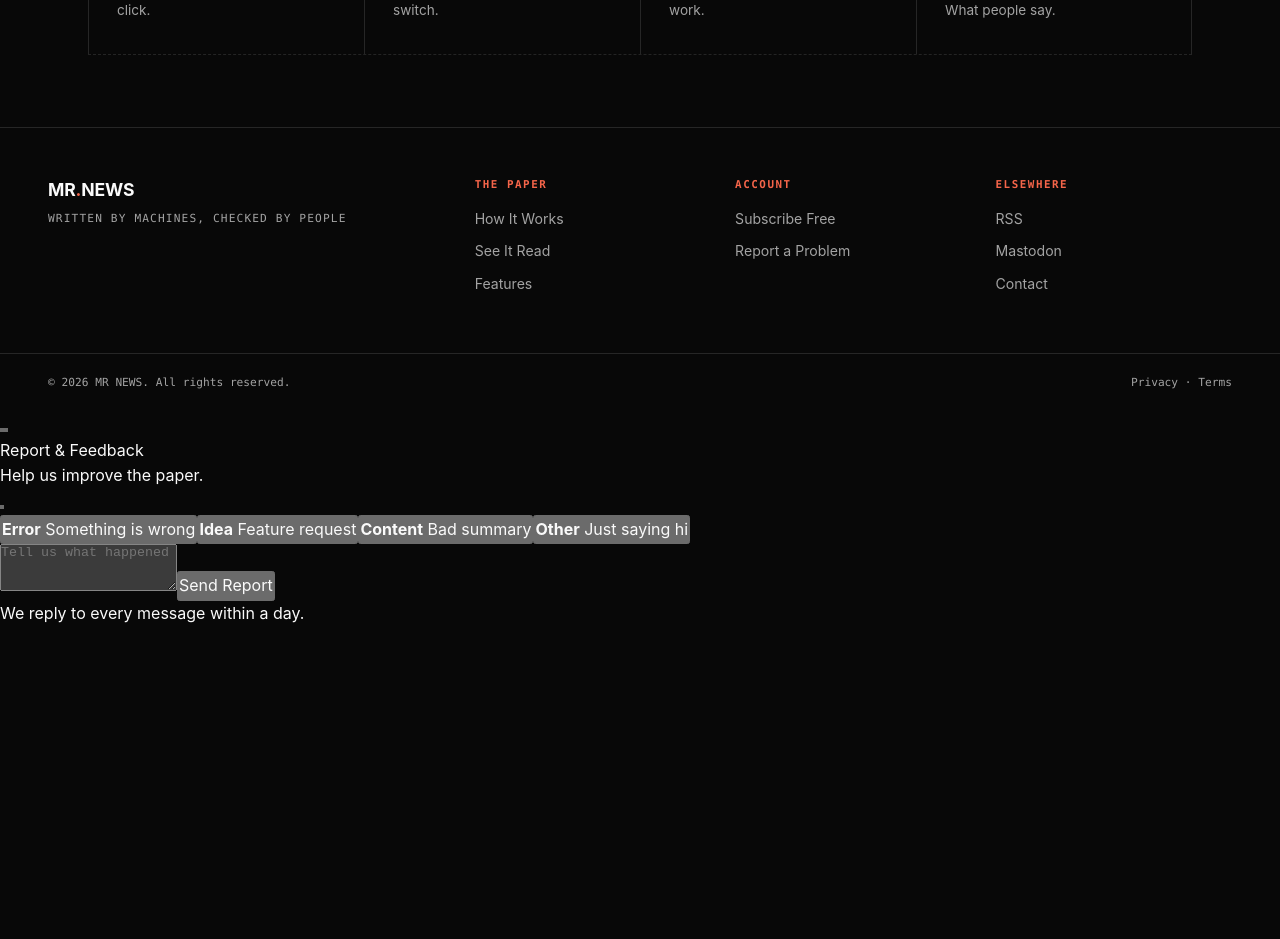
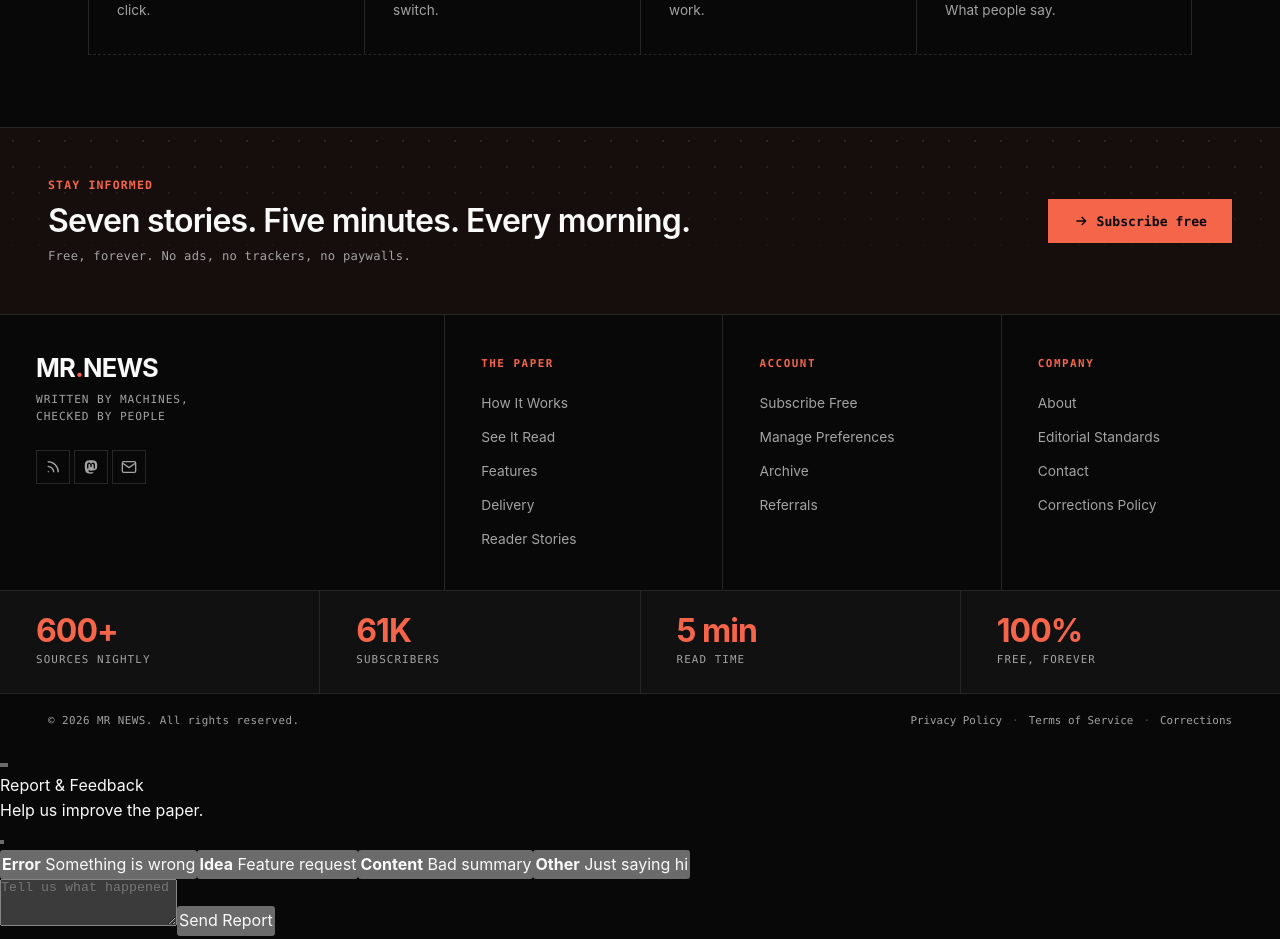
Before and after one commit to XY-COMBINATOR/mr-news, a Next.js app: page / in a window 1280 px wide. Shown: the part 4300-5239 px from the top of the page. Before the commit the page ends 4926 px from the top, so only its background shows below. Built offline with nearby package versions, Linux system fonts and the light colour scheme; no server answers; a web font is replaced by a local one.

Commit message:
feat(footer): premium footer with CTA strip, 4-col nav grid, stats, social icons, legal bar

```diff
--- a/app/page.tsx
+++ b/app/page.tsx
@@ -358,36 +358,120 @@ export default function HomePage() {
       </main>
 
       {/* FOOTER */}
-      <footer>
-        <div className="foot">
-          <div>
-            <p className="foot__brand">MR<span>.</span>NEWS</p>
-            <p className="foot__tag">Written by machines, checked by people</p>
+      <footer className="foot">
+
+        {/* ── TOP: Newsletter CTA strip ── */}
+        <div className="foot-cta">
+          <div className="foot-cta__inner">
+            <div className="foot-cta__copy">
+              <p className="foot-cta__label">Stay informed</p>
+              <h2 className="foot-cta__title">Seven stories. Five minutes. Every morning.</h2>
+              <p className="foot-cta__desc">Free, forever. No ads, no trackers, no paywalls.</p>
+            </div>
+            <Link href="/login" className="btn btn-primary foot-cta__btn" id="footSubscribe">
+              <svg viewBox="0 0 24 24" fill="none" stroke="currentColor" strokeWidth="2" width="16" height="16" aria-hidden="true"><path d="M5 12h13M13 6l6 6-6 6" /></svg>
+              Subscribe free
+            </Link>
           </div>
-          <div className="foot__cols">
-            <div className="foot__col">
-              <h4>The Paper</h4>
-              <a href="#how">How It Works</a>
-              <a href="#demo">See It Read</a>
-              <a href="#features">Features</a>
-            </div>
-            <div className="foot__col">
-              <h4>Account</h4>
-              <Link href="/login">Subscribe Free</Link>
-              <a href="#" id="footReport">Report a Problem</a>
-            </div>
-            <div className="foot__col">
-              <h4>Elsewhere</h4>
-              <a href="#">RSS</a>
-              <a href="#">Mastodon</a>
-              <a href="#">Contact</a>
+        </div>
+
+        {/* ── MID: 4-col nav grid ── */}
+        <div className="foot-grid">
+          {/* Brand cell */}
+          <div className="foot-grid__brand">
+            <p className="foot-brand">
+              <span className="foot-brand__mr">MR</span>
+              <span className="foot-brand__dot">.</span>
+              <span className="foot-brand__news">NEWS</span>
+            </p>
+            <p className="foot-brand__tag">Written by machines,<br />checked by people</p>
+            <div className="foot-socials">
+              <a href="#" className="foot-social" aria-label="RSS feed">
+                <svg viewBox="0 0 24 24" fill="none" stroke="currentColor" strokeWidth="2" width="16" height="16" aria-hidden="true">
+                  <path d="M4 11a9 9 0 0 1 9 9" />
+                  <path d="M4 4a16 16 0 0 1 16 16" />
+                  <circle cx="5" cy="19" r="1" fill="currentColor" stroke="none" />
+                </svg>
+              </a>
+              <a href="#" className="foot-social" aria-label="Mastodon">
+                <svg viewBox="0 0 24 24" fill="currentColor" width="16" height="16" aria-hidden="true">
+                  <path d="M21.327 8.566c0-4.339-2.843-5.61-2.843-5.61-1.433-.658-3.894-.935-6.451-.956h-.063c-2.557.021-5.016.298-6.45.956 0 0-2.843 1.272-2.843 5.61 0 .993-.019 2.181.012 3.441.103 4.243.778 8.425 4.701 9.463 1.809.479 3.362.579 4.612.51 2.268-.126 3.542-.809 3.542-.809l-.075-1.646s-1.621.511-3.441.449c-1.804-.062-3.707-.194-3.999-2.409a4.523 4.523 0 0 1-.04-.621s1.77.433 4.014.536c1.372.063 2.658-.08 3.965-.236 2.506-.299 4.688-1.843 4.962-3.254.434-2.223.398-5.424.398-5.424zm-3.353 5.59h-2.081V9.057c0-1.075-.452-1.62-1.357-1.62-1 0-1.501.647-1.501 1.927v2.791h-2.069V9.364c0-1.28-.501-1.927-1.502-1.927-.905 0-1.357.546-1.357 1.62v5.099H6.026V8.903c0-1.074.273-1.927.823-2.558.566-.631 1.307-.955 2.228-.955 1.065 0 1.872.409 2.405 1.228l.518.869.519-.869c.533-.819 1.34-1.228 2.405-1.228.92 0 1.662.324 2.228.955.549.631.822 1.484.822 2.558v5.253z" />
+                </svg>
+              </a>
+              <a href="#" className="foot-social" aria-label="Contact us">
+                <svg viewBox="0 0 24 24" fill="none" stroke="currentColor" strokeWidth="2" width="16" height="16" aria-hidden="true">
+                  <path d="M4 4h16c1.1 0 2 .9 2 2v12c0 1.1-.9 2-2 2H4c-1.1 0-2-.9-2-2V6c0-1.1.9-2 2-2z" />
+                  <polyline points="22,6 12,13 2,6" />
+                </svg>
+              </a>
             </div>
           </div>
+
+          {/* Nav cols */}
+          <div className="foot-col">
+            <h3 className="foot-col__head">The Paper</h3>
+            <nav aria-label="Footer: The Paper">
+              <a href="#how" className="foot-col__link">How It Works</a>
+              <a href="#demo" className="foot-col__link">See It Read</a>
+              <a href="#features" className="foot-col__link">Features</a>
+              <a href="#delivery" className="foot-col__link">Delivery</a>
+              <a href="#voices" className="foot-col__link">Reader Stories</a>
+            </nav>
+          </div>
+
+          <div className="foot-col">
+            <h3 className="foot-col__head">Account</h3>
+            <nav aria-label="Footer: Account">
+              <Link href="/login" className="foot-col__link">Subscribe Free</Link>
+              <a href="#subscribe" className="foot-col__link">Manage Preferences</a>
+              <a href="#" className="foot-col__link">Archive</a>
+              <a href="#" className="foot-col__link">Referrals</a>
+            </nav>
+          </div>
+
+          <div className="foot-col">
+            <h3 className="foot-col__head">Company</h3>
+            <nav aria-label="Footer: Company">
+              <a href="#" className="foot-col__link">About</a>
+              <a href="#" className="foot-col__link">Editorial Standards</a>
+              <a href="#" className="foot-col__link">Contact</a>
+              <a href="#" className="foot-col__link">Corrections Policy</a>
+            </nav>
+          </div>
         </div>
-        <p className="foot__bottom">
-          <span>&copy; {new Date().getFullYear()} MR NEWS. All rights reserved.</span>
-          <span><a href="#">Privacy</a> &middot; <a href="#">Terms</a></span>
-        </p>
+
+        {/* ── STATS ROW ── */}
+        <div className="foot-stats">
+          <div className="foot-stat">
+            <span className="foot-stat__n">600+</span>
+            <span className="foot-stat__l">Sources nightly</span>
+          </div>
+          <div className="foot-stat">
+            <span className="foot-stat__n">61K</span>
+            <span className="foot-stat__l">Subscribers</span>
+          </div>
+          <div className="foot-stat">
+            <span className="foot-stat__n">5 min</span>
+            <span className="foot-stat__l">Read time</span>
+          </div>
+          <div className="foot-stat">
+            <span className="foot-stat__n">100%</span>
+            <span className="foot-stat__l">Free, forever</span>
+          </div>
+        </div>
+
+        {/* ── BOTTOM BAR ── */}
+        <div className="foot-bar">
+          <span className="foot-bar__copy">&copy; {new Date().getFullYear()} MR NEWS. All rights reserved.</span>
+          <div className="foot-bar__links">
+            <a href="#">Privacy Policy</a>
+            <span aria-hidden="true">&middot;</span>
+            <a href="#">Terms of Service</a>
+            <span aria-hidden="true">&middot;</span>
+            <a href="#">Corrections</a>
+          </div>
+        </div>
+
       </footer>
 
       <ReportPanelModal />
--- a/styles/style.css
+++ b/styles/style.css
@@ -638,39 +638,166 @@ h1,h2,h3 { text-wrap: balance; }
 }
 
 /* ================================================================
-   FOOTER
+   FOOTER — PREMIUM
    ================================================================ */
 .foot {
   border-top: 1px solid var(--border);
+  background: var(--bg-page);
+}
+
+/* ── CTA STRIP ── */
+.foot-cta {
+  border-bottom: 1px solid var(--border);
+  background: color-mix(in srgb, var(--acc) 6%, var(--bg-page));
   padding: 48px;
+  position: relative;
+  overflow: hidden;
+}
+/* dot-grid behind CTA */
+.foot-cta::before {
+  content: '';
+  position: absolute; inset: 0; z-index: 0; pointer-events: none;
+  background-image: radial-gradient(var(--chart) 1px, transparent 1.5px);
+  background-size: 26px 26px;
+  mask-image: linear-gradient(#000, #0000 80%);
+  -webkit-mask-image: linear-gradient(#000, #0000 80%);
+}
+.foot-cta__inner {
+  position: relative; z-index: 1;
+  display: flex;
+  align-items: center;
+  justify-content: space-between;
+  gap: 40px;
+  max-width: var(--content-max);
+  margin: 0 auto;
+  flex-wrap: wrap;
+}
+.foot-cta__copy { display: flex; flex-direction: column; gap: 8px; }
+.foot-cta__label {
+  font-family: var(--f-mono); font-size: .72rem; font-weight: 600;
+  letter-spacing: .1em; text-transform: uppercase; color: var(--acc);
+}
+.foot-cta__title {
+  font-family: var(--f-display);
+  font-size: clamp(1.3rem, 2.8vw, 2rem);
+  font-weight: 600; letter-spacing: -.025em;
+  color: var(--text-1); line-height: 1.12;
+}
+.foot-cta__desc {
+  font-family: var(--f-mono); font-size: .76rem;
+  color: var(--text-3); letter-spacing: .02em;
+}
+.foot-cta__btn { flex-shrink: 0; }
+@media (width <= 640px) { .foot-cta { padding: 36px 20px; } .foot-cta__inner { flex-direction: column; align-items: flex-start; } }
+
+/* ── 4-COL GRID ── */
+.foot-grid {
   display: grid;
-  grid-template-columns: 1fr 2fr;
-  gap: 48px;
+  grid-template-columns: 1.6fr 1fr 1fr 1fr;
+  border-bottom: 1px solid var(--border);
 }
-@media (width <= 720px) { .foot { grid-template-columns: 1fr; padding: 32px 20px; gap: 32px; } }
+@media (width <= 860px)  { .foot-grid { grid-template-columns: 1fr 1fr; } }
+@media (width <= 480px)  { .foot-grid { grid-template-columns: 1fr; } }
 
-.foot__brand {
-  font-family: var(--f-display); font-size: 1.1rem; font-weight: 700;
-  letter-spacing: -.01em; color: var(--text-1); margin-bottom: 6px;
+.foot-grid__brand,
+.foot-col {
+  padding: 40px 36px;
+  border-right: 1px solid var(--border);
 }
-.foot__brand span { color: var(--acc); }
-.foot__tag {
-  font-family: var(--f-mono); font-size: .7rem; letter-spacing: .1em;
-  text-transform: uppercase; color: var(--text-3);
+.foot-col:last-child { border-right: 0; }
+@media (width <= 860px) {
+  .foot-grid__brand { grid-column: 1 / -1; border-right: 0; border-bottom: 1px solid var(--border); }
+  .foot-col:nth-child(odd) { border-right: 1px solid var(--border); }
+  .foot-col:nth-child(even) { border-right: 0; }
 }
-.foot__cols { display: grid; grid-template-columns: repeat(3, 1fr); gap: 24px; }
-@media (width <= 480px) { .foot__cols { grid-template-columns: 1fr 1fr; } }
-.foot__col h4 { font-family: var(--f-mono); font-size: .68rem; letter-spacing: .14em; text-transform: uppercase; color: var(--acc); margin-bottom: 14px; }
-.foot__col a { display: block; font-size: .88rem; color: var(--text-3); margin-bottom: 10px; transition: color var(--dur-ui); }
-.foot__col a:hover { color: var(--text-1); }
-.foot__bottom {
-  border-top: 1px solid var(--border); padding: 20px 48px;
-  display: flex; justify-content: space-between; flex-wrap: wrap; gap: 12px;
-  font-family: var(--f-mono); font-size: .7rem; color: var(--text-3);
+@media (width <= 480px) {
+  .foot-grid__brand, .foot-col { border-right: 0; border-bottom: 1px solid var(--border); padding: 28px 20px; }
+  .foot-col:last-child { border-bottom: 0; }
 }
-@media (width <= 720px) { .foot__bottom { padding: 16px 20px; } }
-.foot__bottom a { color: var(--text-3); transition: color var(--dur-ui); }
-.foot__bottom a:hover { color: var(--acc); }
+
+/* brand cell */
+.foot-brand {
+  font-family: var(--f-display);
+  font-size: 1.6rem; font-weight: 700;
+  letter-spacing: -.03em; line-height: 1;
+  margin-bottom: 10px;
+}
+.foot-brand__mr   { color: var(--text-1); }
+.foot-brand__dot  { color: var(--acc); }
+.foot-brand__news { color: var(--text-1); }
+.foot-brand__tag {
+  font-family: var(--f-mono); font-size: .7rem;
+  letter-spacing: .08em; text-transform: uppercase;
+  color: var(--text-3); line-height: 1.6; margin-bottom: 24px;
+}
+.foot-socials {
+  display: flex; gap: 4px;
+}
+.foot-social {
+  display: inline-flex; align-items: center; justify-content: center;
+  width: 34px; height: 34px;
+  border: 1px solid var(--border);
+  color: var(--text-3);
+  transition: border-color var(--dur-ui), color var(--dur-ui), background var(--dur-ui);
+}
+.foot-social:hover {
+  border-color: var(--acc); color: var(--acc);
+  background: color-mix(in srgb, var(--acc) 8%, transparent);
+}
+
+/* nav cols */
+.foot-col__head {
+  font-family: var(--f-mono); font-size: .68rem;
+  letter-spacing: .14em; text-transform: uppercase;
+  color: var(--acc); margin-bottom: 20px;
+}
+.foot-col__link {
+  display: block; font-size: .86rem;
+  color: var(--text-3); margin-bottom: 12px;
+  transition: color var(--dur-ui);
+}
+.foot-col__link:last-child { margin-bottom: 0; }
+.foot-col__link:hover { color: var(--text-1); }
+
+/* ── STATS ROW ── */
+.foot-stats {
+  display: grid;
+  grid-template-columns: repeat(4, 1fr);
+  border-bottom: 1px solid var(--border);
+  background: var(--border);
+  gap: 1px;
+}
+@media (width <= 640px) { .foot-stats { grid-template-columns: 1fr 1fr; } }
+.foot-stat {
+  display: flex; flex-direction: column; gap: 4px;
+  padding: 24px 36px;
+  background: var(--bg-surface);
+}
+@media (width <= 480px) { .foot-stat { padding: 20px; } }
+.foot-stat__n {
+  font-family: var(--f-display);
+  font-size: clamp(1.4rem, 3vw, 2rem);
+  font-weight: 700; letter-spacing: -.03em;
+  color: var(--acc); line-height: 1;
+}
+.foot-stat__l {
+  font-family: var(--f-mono); font-size: .68rem;
+  letter-spacing: .1em; text-transform: uppercase; color: var(--text-3);
+}
+
+/* ── BOTTOM BAR ── */
+.foot-bar {
+  display: flex; align-items: center;
+  justify-content: space-between; flex-wrap: wrap;
+  gap: 12px; padding: 18px 48px;
+  font-family: var(--f-mono); font-size: .68rem; color: var(--text-3);
+}
+@media (width <= 720px) { .foot-bar { padding: 16px 20px; } }
+.foot-bar__copy { letter-spacing: .04em; }
+.foot-bar__links { display: flex; align-items: center; gap: 10px; }
+.foot-bar__links a { color: var(--text-3); transition: color var(--dur-ui); }
+.foot-bar__links a:hover { color: var(--acc); }
+.foot-bar__links span { opacity: .4; }
 
 /* ================================================================
    REPORT PANEL / MODAL
```
